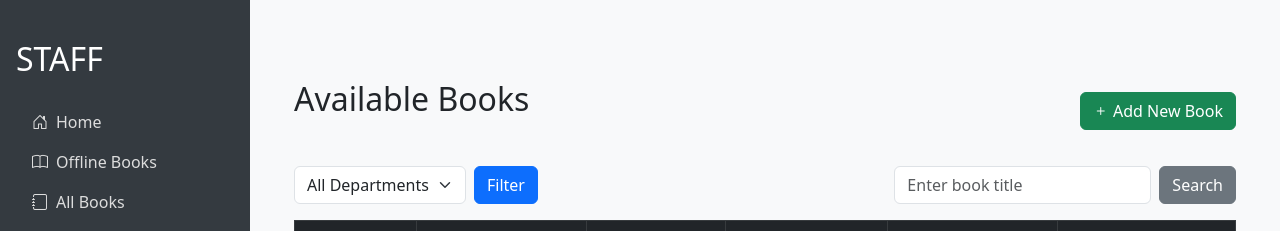
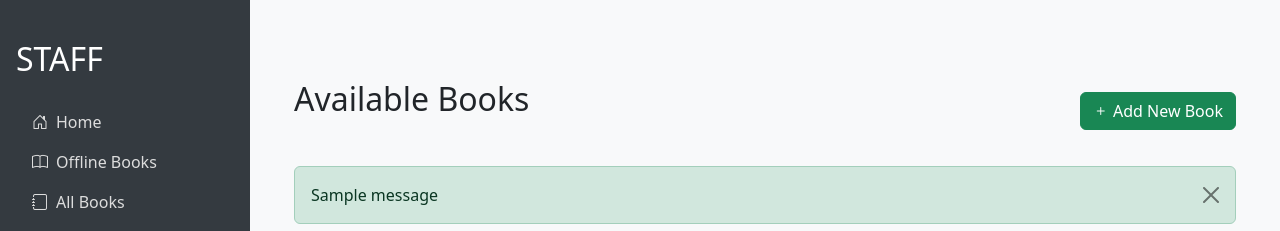
Before and after one commit to nishattandra/Library_management_system-Django-, a Django app: page /staff/add_book/ in a window 1280 px wide. Shown: the top 231 px of the page. Run offline with Django 5.2, Linux system fonts and the light colour scheme; a user stored in the database is signed in; tables that the repository leaves empty hold one stand-in row (values such as "Sample post"); one stand-in notice (Sample message) is shown.

Commit message:
add books, edit books issue fix

```diff
--- a/library/views.py
+++ b/library/views.py
@@ -567,6 +567,7 @@ def add_book(request):
         form = BookForm(request.POST)
         if form.is_valid():
             form.save()
+            messages.success(request, "Successfully added books")
             return redirect('all_books')  # Redirect to all books page after saving the book
     else:
         form = BookForm()
@@ -592,6 +593,7 @@ def edit_book(request, book_id):
         # Save the book object
         book.save()
         print("Book updated:", book.title)
+        return JsonResponse({'success': True})
 
     # For GET method, return the book data as JSON for modal
     elif request.method == 'GET':
--- a/templates/staff_dashboard/all_books.html
+++ b/templates/staff_dashboard/all_books.html
@@ -101,6 +101,14 @@
         </div>
     </div>
 </div>
+  {% if messages %}
+    {% for message in messages %}
+      <div class="alert alert-success alert-dismissible fade show" role="alert">
+        {{ message }}
+        <button type="button" class="btn-close" data-bs-dismiss="alert" aria-label="Close"></button>
+      </div>
+    {% endfor %}
+  {% endif %}
     <!-- Filter and Search Form -->
     <div class="row mb-3 align-items-center">
         <!-- Department Filter -->
@@ -314,6 +322,7 @@
                 })
                 .then(response => response.json())
                 .then(data => {
+                    console.log("object", data);
                     // Handle the response (success/failure)
                     if (data.success) {
                         alert("Book updated successfully!");
```
Also changed, not shown: db.sqlite3.
